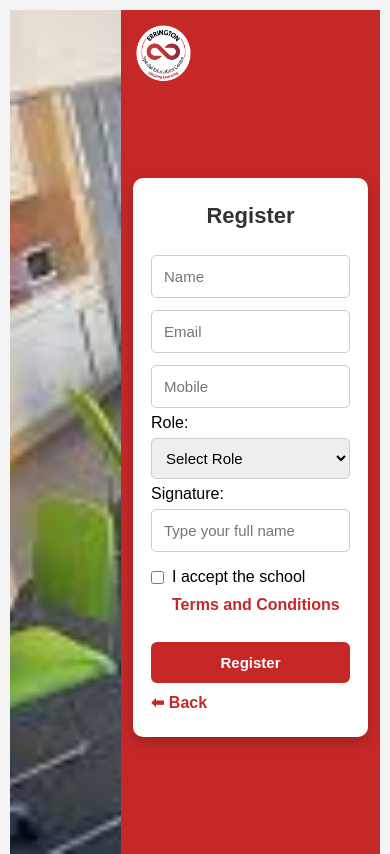
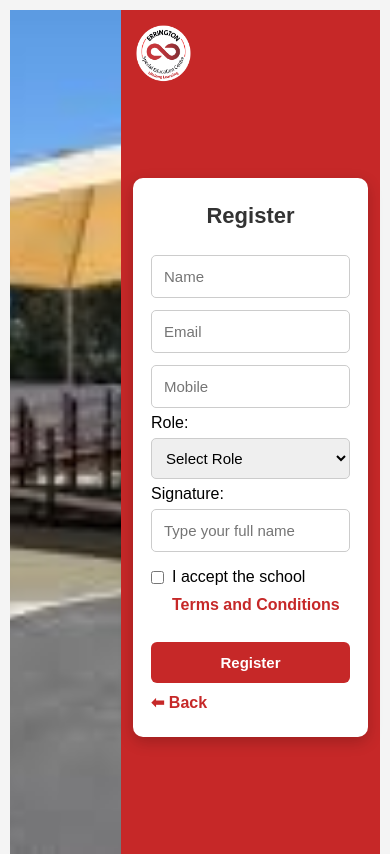
Before and after one commit to moghnome/Staff-signin-Kiosk, a Flask app: page /register in a window 390 px wide. Run offline with Flask 3, Linux system fonts and the light colour scheme.

Commit message:
Update register.html

```diff
--- a/templates/register.html
+++ b/templates/register.html
@@ -255,7 +255,7 @@ a {
         width:30%;
         min-height:100vh;
         display:block;
-        background:url("{{ url_for('static', filename='ESEC-images.jpg') }}") center center no-repeat;
+        background:url("{{ url_for('static', filename='imagesPlayground.jpg') }}") center center no-repeat;
         background-size:cover;
     }
 
```
